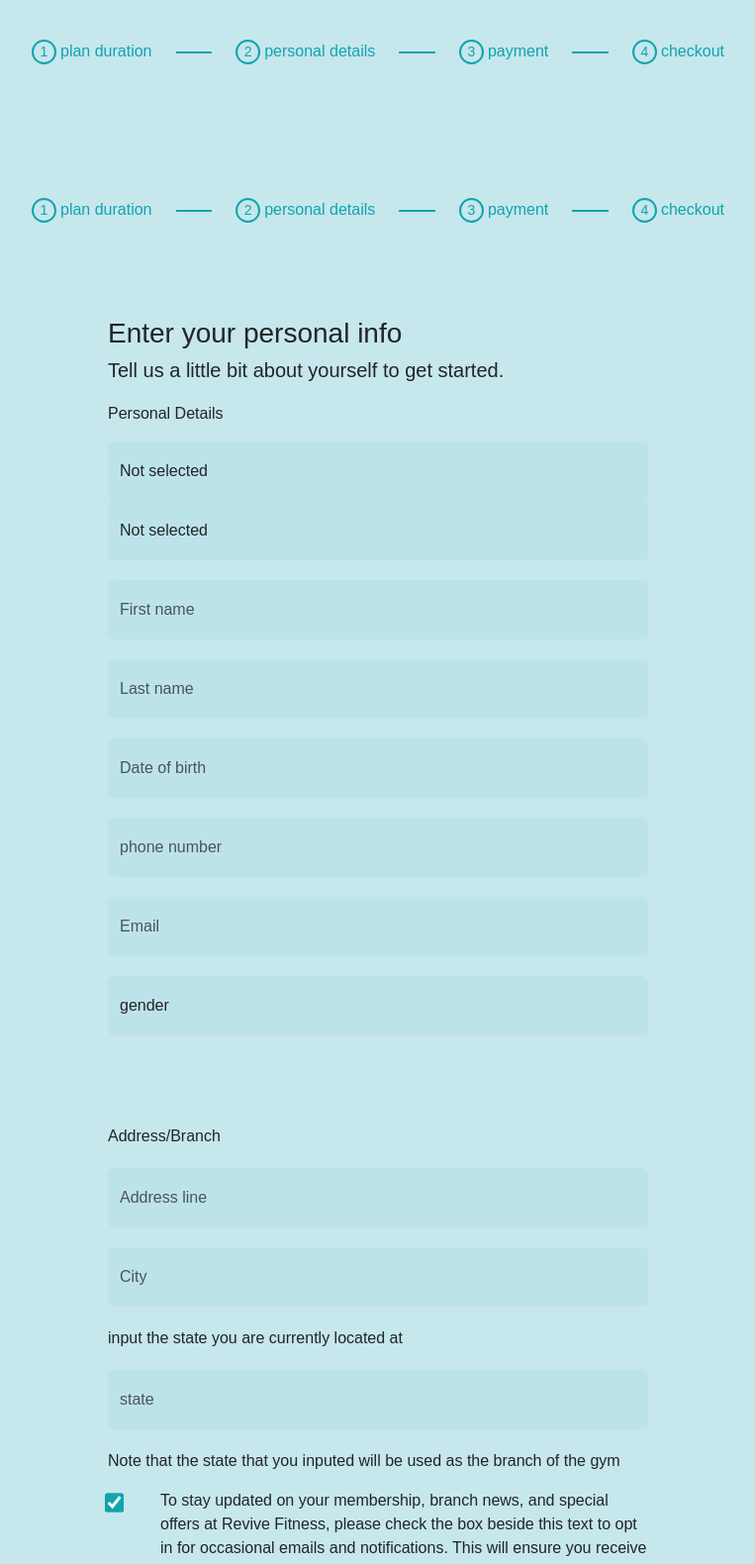
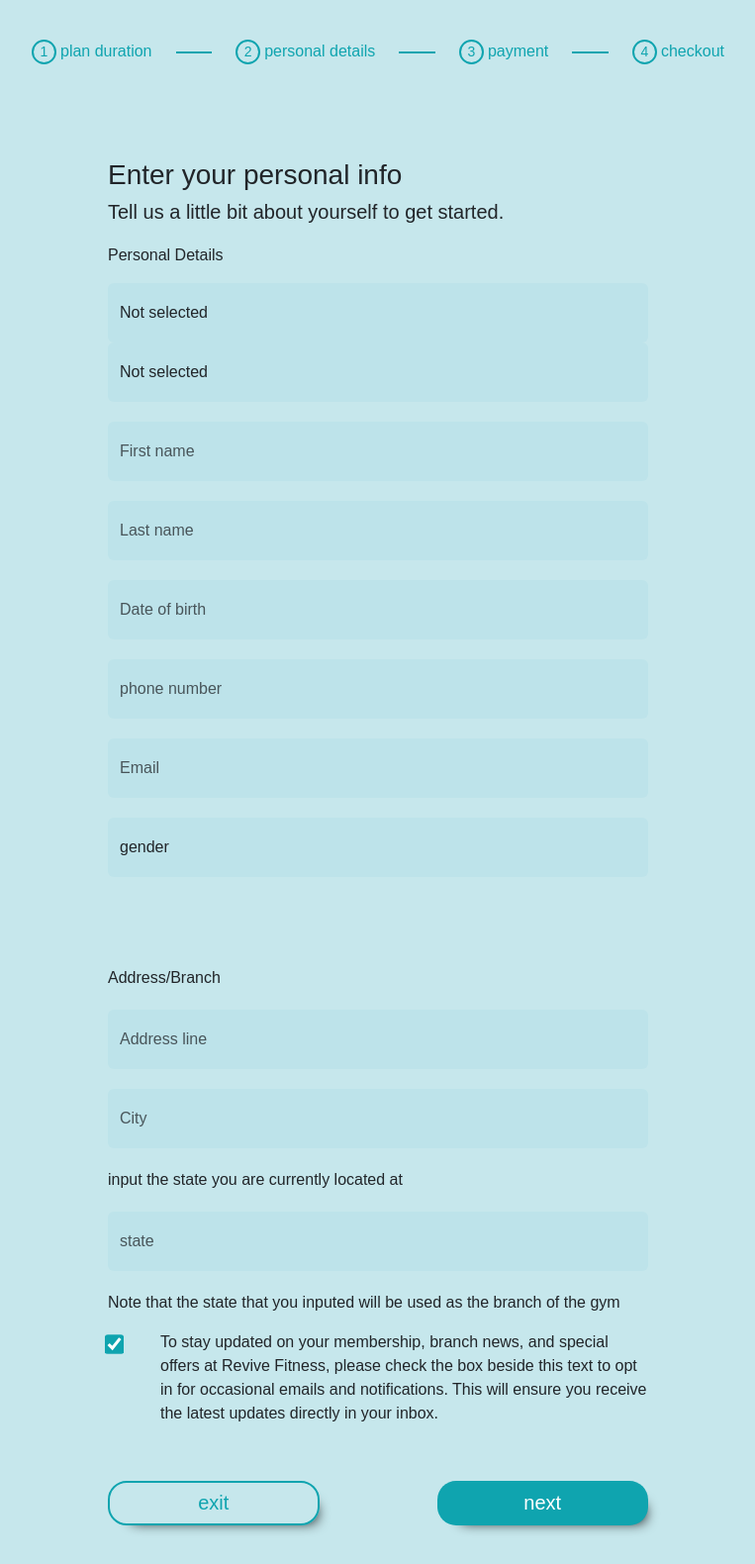
Before and after one commit to abdulhamidbabawale/revivefitness, a Django app: page /joinus/personaldetails/ in a window 1280 px wide. Shown: the top 1580 px of the page at 99% size, without its empty margins (258-1021 px from the left). Run offline with Django 5.2, Linux system fonts and the light colour scheme; some libraries are stand-ins or nearby versions.

Commit message:
block joinus nav

```diff
--- a/templates/joinus_personaldetails.html
+++ b/templates/joinus_personaldetails.html
@@ -3,50 +3,14 @@
 {% load static %}
 
   <link rel="stylesheet" href="{% static 'joinus_personaldetails.css'%}">
-  <link rel="stylesheet" href="{% static 'joinus_nav.css'%}">
+  <!-- <link rel="stylesheet" href="{% static 'joinus_nav.css'%}"> -->
 
 
   {% block nav %}
 
   {% endblock %}
-  <main class="container">
-    <div class=" mm">
-      <div class="row top">
-        <div class="col oo">
-          <div class="num">
-            <p>1</p>
-          </div>
-          <li>plan duration</li>
-        </div>
-        <div class="col line">
-          <hr>
-        </div>
-        <div class="col oo">
-          <div class="num set_page_progress">
-            <p>2</p>
-          </div>
-          <li>personal details</li>
-        </div>
-        <div class="col line">
-          <hr>
-        </div>
-        <div class="col oo">
-          <div class="num">
-            <p>3</p>
-          </div>
-          <li>payment</li>
-        </div>
-        <div class="col line">
-          <hr>
-        </div>
-        <div class="col oo">
-          <div class="num">
-            <p>4</p>
-          </div>
-          <li>checkout</li>
-        </div>
-      </div>
-    </div>
+  <!-- <main class="container"> -->
+
     <div class="container-fluid form_box">
       <h3>Enter your personal info</h3>
       <h5>Tell us a little bit about yourself to get started.</h5>
@@ -151,7 +115,7 @@
     </div>
 
 
-  </main>
+  <!-- </main> -->
 
 
 
```
